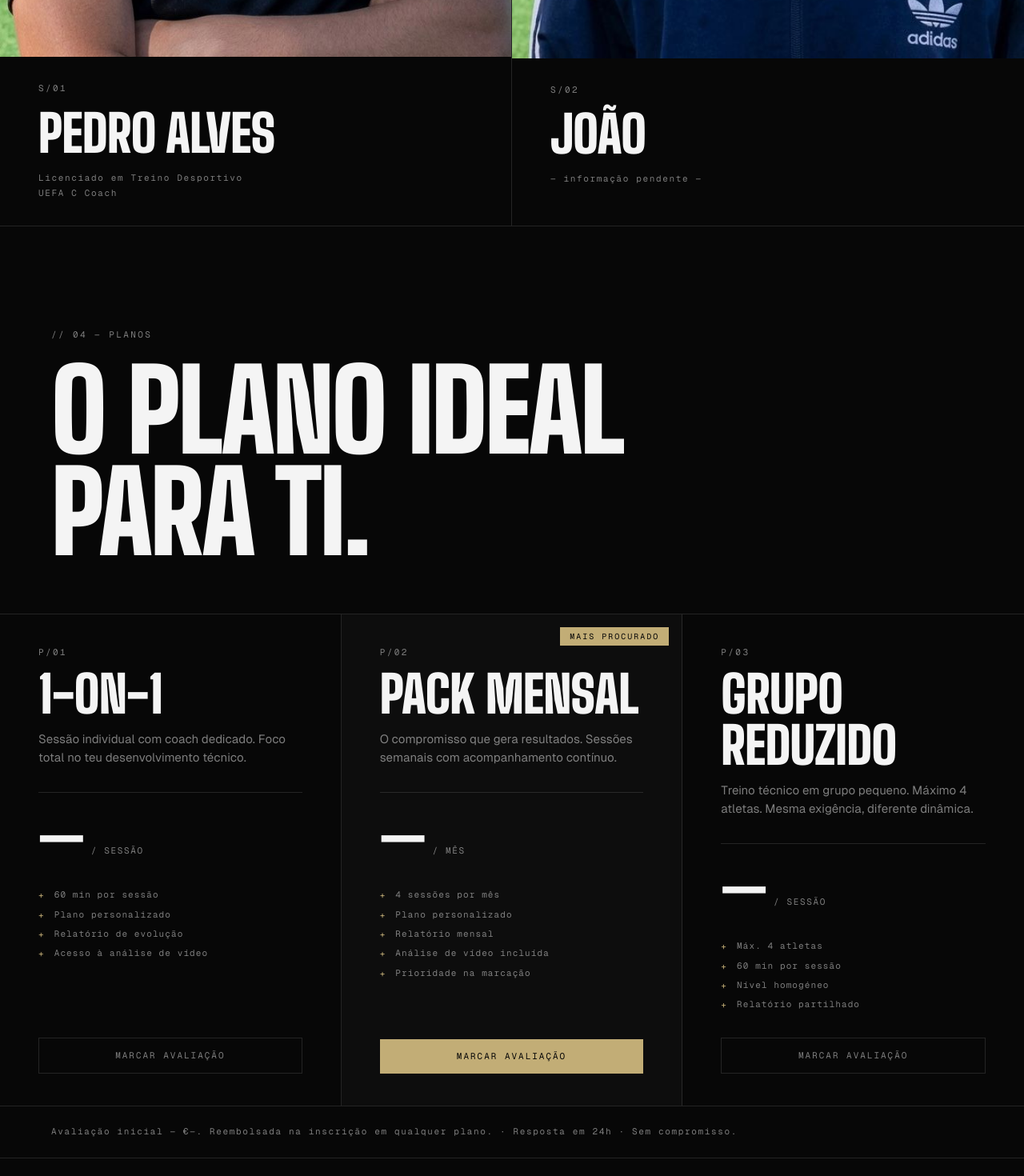
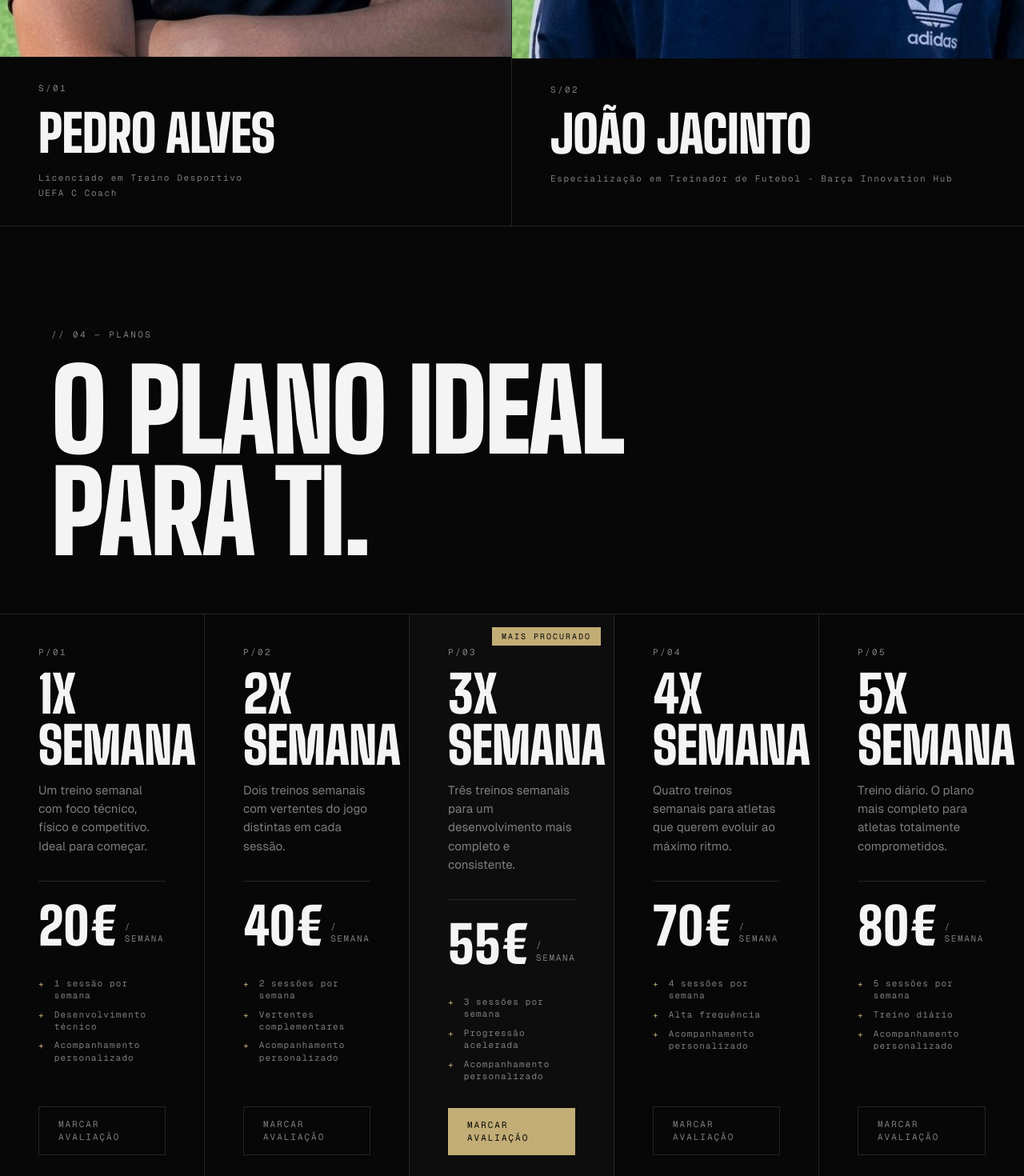
Before and after one commit to FranciscoPontes123/elite, a Next.js app: page / in a window 1280 px wide. Shown: the part 3560-5030 px from the top of the page at 80% size. Built offline with nearby package versions, Linux system fonts and the light colour scheme.

Commit message:
update plans, add João Jacinto credentials and email contact

```diff
--- a/app/components/Contacto.tsx
+++ b/app/components/Contacto.tsx
@@ -3,7 +3,7 @@
 import { motion } from "framer-motion";
 import { useState } from "react";
 
-const planoOpcoes = ["1-on-1", "Pack Mensal", "Grupo Reduzido", "Ainda não sei"];
+const planoOpcoes = ["1x semana — 20€", "2x semana — 40€", "3x semana — 55€", "4x semana — 70€", "5x semana — 80€", "Ainda não sei"];
 
 export default function Contacto() {
   const [enviado, setEnviado] = useState(false);
@@ -107,6 +107,16 @@ export default function Contacto() {
             </a>
           </div>
 
+          <div className="flex flex-col gap-2">
+            <span className="font-mono text-label uppercase tracking-[0.22em] text-fg-dim">Email</span>
+            <a
+              href="mailto:elitefootballlab26@gmail.com"
+              className="font-display font-black text-[clamp(20px,2.5vw,36px)] uppercase text-fg leading-none hover:text-accent transition-colors duration-150"
+            >
+              elitefootballlab26@gmail.com
+            </a>
+          </div>
+
           <p className="font-mono text-label text-fg-dim tracking-[0.15em] mt-auto">
             Resposta em 24h · Sem compromisso.<br />
             Avaliação inicial — €—, reembolsada na inscrição.
--- a/app/components/Planos.tsx
+++ b/app/components/Planos.tsx
@@ -5,29 +5,47 @@ import { motion } from "framer-motion";
 const planos = [
   {
     num: "P/01",
-    nome: "1-on-1",
-    preco: "—",
-    unidade: "/ sessão",
-    descricao: "Sessão individual com coach dedicado. Foco total no teu desenvolvimento técnico.",
-    items: ["60 min por sessão", "Plano personalizado", "Relatório de evolução", "Acesso à análise de vídeo"],
+    nome: "1x semana",
+    preco: "20€",
+    unidade: "/ semana",
+    descricao: "Um treino semanal com foco técnico, físico e competitivo. Ideal para começar.",
+    items: ["1 sessão por semana", "Desenvolvimento técnico", "Acompanhamento personalizado"],
     destaque: false,
   },
   {
     num: "P/02",
-    nome: "Pack Mensal",
-    preco: "—",
-    unidade: "/ mês",
-    descricao: "O compromisso que gera resultados. Sessões semanais com acompanhamento contínuo.",
-    items: ["4 sessões por mês", "Plano personalizado", "Relatório mensal", "Análise de vídeo incluída", "Prioridade na marcação"],
+    nome: "2x semana",
+    preco: "40€",
+    unidade: "/ semana",
+    descricao: "Dois treinos semanais com vertentes do jogo distintas em cada sessão.",
+    items: ["2 sessões por semana", "Vertentes complementares", "Acompanhamento personalizado"],
+    destaque: false,
+  },
+  {
+    num: "P/03",
+    nome: "3x semana",
+    preco: "55€",
+    unidade: "/ semana",
+    descricao: "Três treinos semanais para um desenvolvimento mais completo e consistente.",
+    items: ["3 sessões por semana", "Progressão acelerada", "Acompanhamento personalizado"],
     destaque: true,
   },
   {
-    num: "P/03",
-    nome: "Grupo Reduzido",
-    preco: "—",
-    unidade: "/ sessão",
-    descricao: "Treino técnico em grupo pequeno. Máximo 4 atletas. Mesma exigência, diferente dinâmica.",
-    items: ["Máx. 4 atletas", "60 min por sessão", "Nível homogéneo", "Relatório partilhado"],
+    num: "P/04",
+    nome: "4x semana",
+    preco: "70€",
+    unidade: "/ semana",
+    descricao: "Quatro treinos semanais para atletas que querem evoluir ao máximo ritmo.",
+    items: ["4 sessões por semana", "Alta frequência", "Acompanhamento personalizado"],
+    destaque: false,
+  },
+  {
+    num: "P/05",
+    nome: "5x semana",
+    preco: "80€",
+    unidade: "/ semana",
+    descricao: "Treino diário. O plano mais completo para atletas totalmente comprometidos.",
+    items: ["5 sessões por semana", "Treino diário", "Acompanhamento personalizado"],
     destaque: false,
   },
 ];
@@ -57,7 +75,7 @@ export default function Planos() {
         </motion.h2>
       </div>
 
-      <div className="flex overflow-x-auto md:grid md:grid-cols-3 border-t border-rule snap-x snap-mandatory scrollbar-none">
+      <div className="flex overflow-x-auto md:grid md:grid-cols-5 border-t border-rule snap-x snap-mandatory scrollbar-none">
         {planos.map((plano, i) => (
           <motion.div
             key={plano.num}
--- a/app/components/Staff.tsx
+++ b/app/components/Staff.tsx
@@ -11,9 +11,9 @@ const staff = [
   },
   {
     num: "S/02",
-    nome: "João",
+    nome: "João Jacinto",
     foto: "/Jota.jpeg",
-    credenciais: ["— informação pendente —"],
+    credenciais: ["Especialização em Treinador de Futebol - Barça Innovation Hub"],
   },
 ];
 
```
